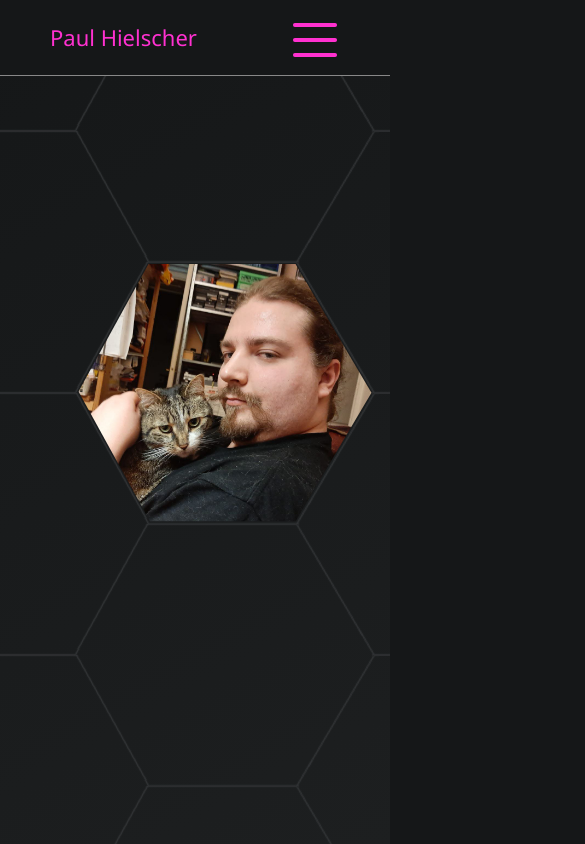
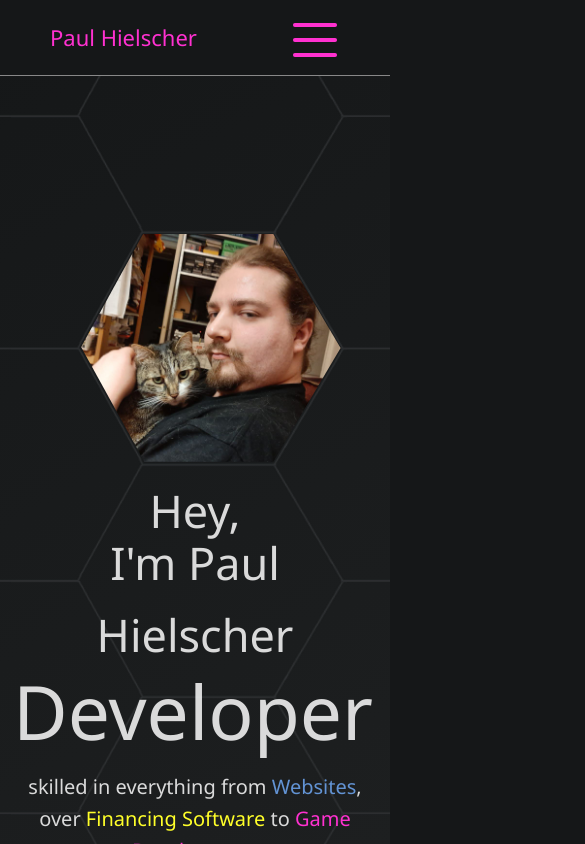
Before and after one commit to Vanhoras/phwebsite, a Vue app in the folder frontend/: page / in a window 390 px wide. Shown: the top 844 px of the page, 585 px wide, since content can reach past the window. Built offline with nearby package versions, Linux system fonts and the light colour scheme.

Commit message:
home page responsive + WIP scroll behaviour

```diff
--- a/frontend/src/App.vue
+++ b/frontend/src/App.vue
@@ -14,11 +14,29 @@
 </template>
 
 <script setup lang="ts">
+ import { onMounted } from 'vue';
   import NavBar from '@/components/navbar/NavBar.vue'
   import HomeView from '@/views/HomeView.vue'
   import GamesView from '@/views/GamesView.vue'
   import WebsitesView from '@/views/WebsitesView.vue'
   import ContactView from '@/views/ContactView.vue'
   import Footer from '@/components/footer/Footer.vue'
+  import { useAppStore } from '@/stores/appStore';
+
+  const store = useAppStore();
+
+  let prevScrollY = window.scrollY || document.documentElement.scrollTop;
+
+  const handleScroll = () => {
+    const currentScrollY = window.scrollY || document.documentElement.scrollTop;
+
+    store.scrollDown = currentScrollY > prevScrollY;
+
+    prevScrollY = currentScrollY;
+  }
+
+  onMounted(() => {
+    window.addEventListener('scroll', handleScroll, { passive: true });
+  });
 
 </script>
--- a/frontend/src/assets/base.css
+++ b/frontend/src/assets/base.css
@@ -89,6 +89,8 @@ main {
 
 .hexagon {
   background-image: url("@/assets/images/hexagon.png");
+  background-size: 40rem;
+  background-position: calc(50vw - 18.4rem) 0;
 }
 
 .background {
@@ -98,6 +100,23 @@ main {
   background: linear-gradient(150deg, var(--black) 0%, #1d1f20 100%);
   top: 0;
   left: 0;
+}
+
+.image--hexagonal {
+  width: 31rem;
+  clip-path: polygon(31% 0, 73% 0%, 94.7% 49%, 73% 98%, 31.4% 98%, 11% 48.6%);
+}
+
+
+@media (min-width: 1024px) {
+  .hexagon {
+    background-size: 45.1rem;
+    background-position: 0 0;
+  }
+
+  .image--hexagonal {
+    width: 35rem;
+  }
 }
 
 li {
@@ -137,8 +156,3 @@ h4 {
 .display--none {
   display: none;
 }
-
-.image--hexagonal {
-  width: 35rem;
-  clip-path: polygon(31% 0, 73% 0%, 94.7% 49%, 73% 98%, 31.4% 98%, 11% 48.6%);
-}
--- a/frontend/src/router/index.ts
+++ b/frontend/src/router/index.ts
@@ -34,7 +34,6 @@ const router = createRouter({
     }
   ],
   scrollBehavior(to, from, savedPosition) {
-    console.log(to)
     if (to.hash) {
       return {
         el: to.hash,
--- a/frontend/src/stores/appStore.ts
+++ b/frontend/src/stores/appStore.ts
@@ -4,7 +4,8 @@ import type { PiniaStoreGetters } from '@/types/pinia';
 import { sendEmailRequest } from '@/api/apiAdapter';
 
 export interface AppState {
-  mobileNavbarOpen: boolean
+  mobileNavbarOpen: boolean,
+  scrollDown: boolean
 }
 
 interface AppStoreGetters extends PiniaStoreGetters<AppState>{
@@ -21,7 +22,8 @@ export type AppStore = Store<string, AppState, AppStoreGetters, AppStoreActions>
 
 export const useAppStore = defineStore<'AppStore', AppState, AppStoreGetters, AppStoreActions> ('AppStore', {
   state: (): AppState => ({
-        mobileNavbarOpen: false
+        mobileNavbarOpen: false,
+        scrollDown: true
     }),
 
   getters: {
--- a/frontend/src/views/ContactView.vue
+++ b/frontend/src/views/ContactView.vue
@@ -1,6 +1,6 @@
 <template>
-    <div id="contact_view">
-      <h2 class="contact__title">CONTACT</h2>
+    <div id="contact_view" ref="contactView">
+      <h2 class="contact__title" ref="contactTitle">CONTACT</h2>
       <ContactForm />
 
     </div>
@@ -8,7 +8,34 @@
 
 
 <script setup lang="ts">
-import ContactForm from '@/components/contact/ContactForm.vue'
+  import { ref, onMounted, onBeforeUnmount } from 'vue';
+  import ContactForm from '@/components/contact/ContactForm.vue';
+  import { useAppStore } from '@/stores/appStore';
+
+  const appStore = useAppStore();
+
+  const contactView = ref<HTMLElement | null>(null);
+  const contactTitle = ref<HTMLElement | null>(null);
+
+  const handleInView = (entries: IntersectionObserverEntry[]) => {
+    entries.forEach((entry) => {
+      console.log('checking intersection2!', entry);
+      if (entry.isIntersecting && appStore.scrollDown) {
+        contactTitle.value?.classList.toggle("fade-in--bottom");
+      }
+    });
+  };
+
+  const observer = new IntersectionObserver(handleInView);
+
+  onMounted(() => {
+    if (!contactTitle.value) return;
+    observer.observe(contactTitle.value);
+  });
+
+  onBeforeUnmount(() => {
+    observer.disconnect();
+  });
 
 </script>
 
@@ -17,7 +44,8 @@ import ContactForm from '@/components/contact/ContactForm.vue'
 
   #contact_view {
     padding-bottom: 15rem;
-    padding-top: 7rem;
+    padding-top: 15rem;
+    min-height: calc(100vh - 15.5rem);
   }
 
   .contact__title {
@@ -29,4 +57,59 @@ import ContactForm from '@/components/contact/ContactForm.vue'
     margin-bottom: 8rem;
   }
 
+
+  @keyframes keyframes_fade-in--right {
+  0% {
+    transform: translate(10rem);
+    opacity: 0;
+  }
+  100% {
+    transform: translate(0);
+    opacity: 1;
+  }
+}
+
+@keyframes keyframes_fade-in--left {
+  0% {
+    transform: translate(-10rem);
+    opacity: 0;
+  }
+  100% {
+    transform: translate(0);
+    opacity: 1;
+  }
+}
+
+@keyframes keyframes_fade-in-bottom {
+  0% {
+    transform: translate(0, 8rem);
+    opacity: 0;
+  }
+  100% {
+    transform: translate(0, 0);
+    opacity: 1;
+  }
+}
+
+.fade-in--right {
+  animation-name: keyframes_fade-in--right;
+  animation-duration: 0.75s;
+  animation-fill-mode: forwards;
+  animation-timing-function: cubic-bezier(.39,.58,.57,1);
+}
+
+.fade-in--left {
+  animation-name: keyframes_fade-in--left;
+  animation-duration: 0.75s;
+  animation-fill-mode: forwards;
+  animation-timing-function: cubic-bezier(.39,.58,.57,1);
+}
+
+.fade-in--bottom {
+  animation-name: keyframes_fade-in--bottom;
+  animation-duration: 5s;
+  animation-fill-mode: forwards;
+  animation-timing-function: cubic-bezier(.39,.58,.57,1);
+}
+
 </style>
--- a/frontend/src/views/GamesView.vue
+++ b/frontend/src/views/GamesView.vue
@@ -1,5 +1,5 @@
 <template>
-  <div id="games_view">
+  <div id="games_view" ref="gamesView">
     <div class="lg-crop">
       <img src="@/assets/images/games/header.png" alt="Games Overview Header" class="games__overview__image" rel="preload"/>
     </div>
@@ -11,14 +11,37 @@
 
 
 <script setup lang="ts">
+  import { ref, onMounted, onBeforeUnmount } from 'vue';
   import { useGameStore } from '@/stores/gameStore';
   import type { Game } from '@/types/game';
   import { computed } from 'vue';
   import GamePreview from '@/components/game/GamePreview.vue'
+  import { useAppStore } from '@/stores/appStore';
 
-    const store = useGameStore();
+  const appStore = useAppStore();
+  const gamesStore = useGameStore();
+  const games = computed<Game[]>(() => gamesStore.games)
 
-    const games = computed<Game[]>(() => store.games)
+  const gamesView = ref<HTMLElement | null>(null);
+
+  const handleInView = (entries: IntersectionObserverEntry[]) => {
+    entries.forEach((entry) => {
+      if (entry.isIntersecting && appStore.scrollDown) {
+        gamesView.value?.classList.toggle("fade-in--bottom");
+      }
+    });
+  };
+
+  const observer = new IntersectionObserver(handleInView);
+
+  onMounted(() => {
+    if (!gamesView.value) return;
+    observer.observe(gamesView.value);
+  });
+
+  onBeforeUnmount(() => {
+    observer.disconnect();
+  });
 </script>
 
   <style scoped>
--- a/frontend/src/views/HomeView.vue
+++ b/frontend/src/views/HomeView.vue
@@ -36,44 +36,80 @@
 
   .self-image {
     position: absolute;
-    top: 18.9rem;
-    left: 4rem;
+    top: 15.9rem;
+    left: calc(50vw - 14.8rem);
   }
 
   .introduction__container {
-    position: absolute;
-    left: 60rem;
-    top: 10rem;
+    position: relative;
+    width: 100%;
+    padding: 40rem 1rem 0rem 1rem;
+    text-align: center;
   }
 
   .introduction__greeting {
-    font-size: 5.5rem;
+    font-size: 4.5rem;
     font-weight: normal;
   }
 
   .introduction__self {
-    font-size: 5.5rem;
+    font-size: 4.5rem;
     font-weight: normal;
     margin-top: -2rem;
   }
 
   .introduction__job {
-    font-size: 8.5rem;
+    font-size: 7.5rem;
     font-weight: normal;
-    margin-top: -1rem;
+    margin-top: -2rem;
     margin-left: -0.4rem;
   }
 
   .introduction__text {
-    font-size: 2.5rem;
+    font-size: 2rem;
     font-weight: normal;
-    margin-top: 2.5rem;
+    margin-top: 0rem;
+  }
+
+  @media (min-width: 500px) {
+    .introduction__container {
+      margin-left: calc(50vw - 26rem);
+      width: auto;
+      max-width: 55rem;
+    }
+
+    .introduction__greeting {
+      font-size: 5.5rem;
+    }
+
+    .introduction__self {
+      font-size: 5.5rem;
+    }
+
+    .introduction__job {
+      font-size: 8.5rem;
+      margin-top: -1rem;
+    }
+
+    .introduction__text {
+      font-size: 2.5rem;
+      margin-top: 2.5rem;
+    }
   }
 
   @media (min-width: 1024px) {
+    .self-image {
+      top: 18.9rem;
+      left: 4rem;
+    }
+
     .introduction__container {
+      position: absolute;
       left: 60rem;
       top: 10rem;
+      padding: 0;
+      margin-left: 0;
+      text-align: left;
     }
   }
 
--- a/frontend/src/views/WebsitesView.vue
+++ b/frontend/src/views/WebsitesView.vue
@@ -1,19 +1,43 @@
 <template>
-  <div id="websites_view">
+  <div id="websites_view" ref="websiteView">
     <h2 class="websites__title">REFERENCES</h2>
     <WebsitePreview v-for="(website, index) in websites" :key="website.id" :website="website" :direction-left="(index % 2) == 0"/>
   </div>
 </template>
 
 <script setup lang="ts">
+  import { ref, onMounted, onBeforeUnmount } from 'vue';
   import { useWebsiteStore } from '@/stores/websiteStore';
   import type { Website } from '@/types/website';
   import { computed } from 'vue';
   import WebsitePreview from '@/components/website/WebsitePreview.vue'
+  import { useAppStore } from '@/stores/appStore';
 
-  const store = useWebsiteStore();
+  const appStore = useAppStore();
+  const websiteStore = useWebsiteStore();
+  const websites = computed<Website[]>(() => websiteStore.websites)
 
-  const websites = computed<Website[]>(() => store.websites)
+  const websiteView = ref<HTMLElement | null>(null);
+
+  const handleInView = (entries: IntersectionObserverEntry[]) => {
+    entries.forEach((entry) => {
+      console.log('checking intersection1!', entry);
+      if (entry.isIntersecting && appStore.scrollDown) {
+        console.log('Your component1 is in view!', entry, websiteView.value);
+      }
+  });
+};
+
+  const observer = new IntersectionObserver(handleInView);
+
+  onMounted(() => {
+    if (!websiteView.value) return;
+    observer.observe(websiteView.value);
+  });
+
+  onBeforeUnmount(() => {
+    observer.disconnect();
+  });
 </script>
 
 
```
Lines whose indentation alone changed are shown as unchanged.
